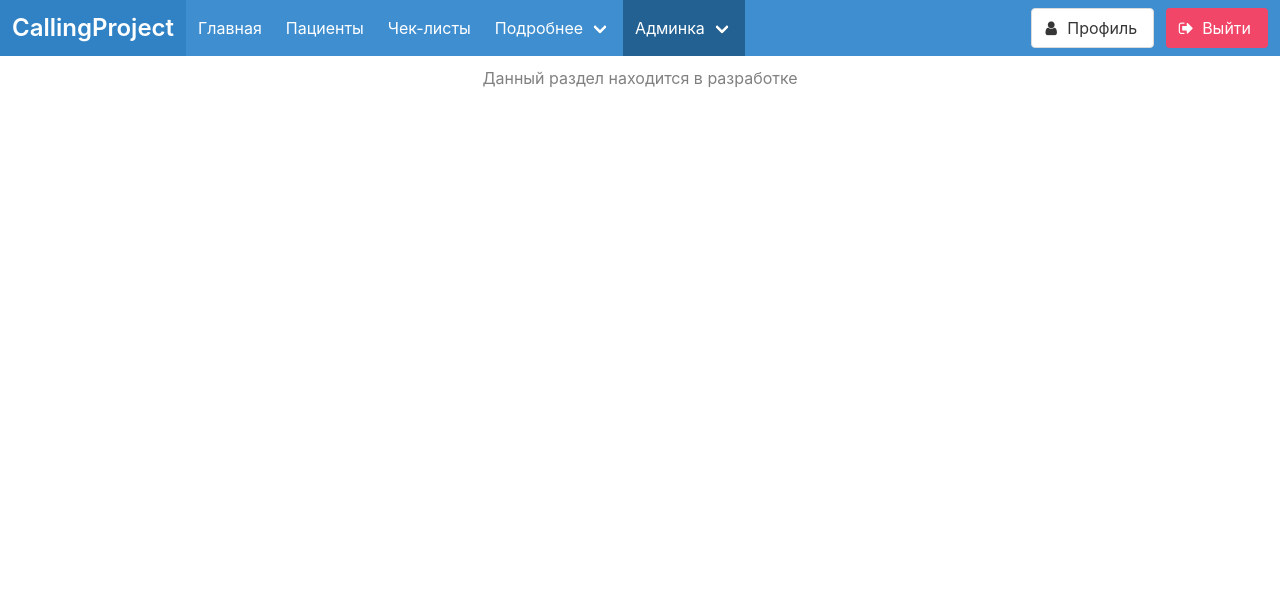
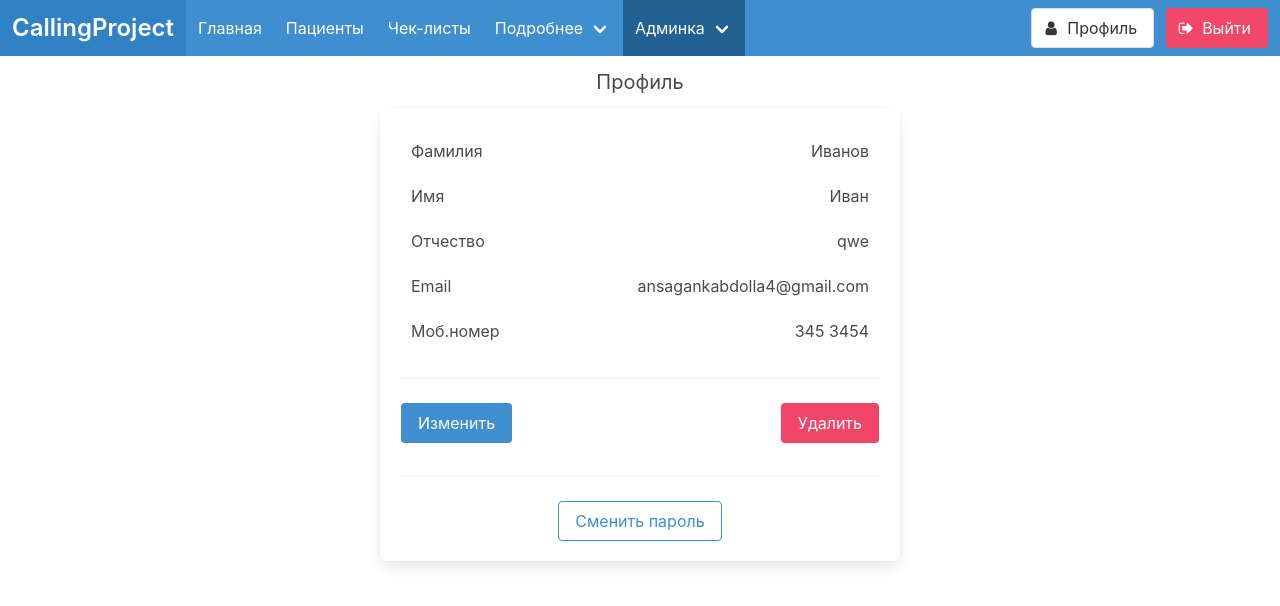
Before and after one commit to AnsaganK/CallingProject, a Django app: page /profile in a window 1280 px wide. Shown: the top 606 px of the page. Run offline with Django 3.2, Linux system fonts and the light colour scheme; a user stored in the database is signed in; data comes from the database, SQL or seed files in the repository; both versions use the stored data as it was after the commit; some libraries are stand-ins or nearby versions.

Commit message:
add profile

```diff
--- a/app/static/app/css/style.css
+++ b/app/static/app/css/style.css
@@ -141,6 +141,28 @@
     color: #248accb3;
     text-align: center;
 }
+.profile{
+    width:520px;
+    margin: auto;
+}
+.profile div{
+    display: flex;
+    margin:1px;
+    padding:10px;
+    justify-content: space-between;
+}
+.profile_buttons{
+    padding: 0px !important;
+}
+.change_password{
+    text-align: center;
+    margin: auto !important;
+    display: block !important;
+    padding: 0px !important;
+}
+td{
+    vertical-align: middle !important;
+}
 .loading{
     margin: auto;
 }
--- a/app/templates/app/admin/profile.html
+++ /dev/null
@@ -1,7 +0,0 @@
-{% extends 'app/base.html' %}
-
-{% block title %} Профиль {% endblock %}
-
-{% block content %}
-    <h3 class="not_found">Данный раздел находится в разработке</h3>
-{% endblock %}
--- /dev/null
+++ b/app/templates/app/profile/profile.html
@@ -0,0 +1,38 @@
+{% extends 'app/base.html' %}
+
+{% block title %} Профиль {% endblock %}
+
+{% block content %}
+    <span class="block_title">Профиль</span>
+    <div class="profile box">
+        <div>
+            <span>Фамилия</span>
+            <span>{{ request.user.last_name }}</span>
+        </div>
+        <div>
+            <span>Имя</span>
+            <span>{{ request.user.first_name }}</span>
+        </div>
+        <div>
+            <span>Отчество</span>
+            <span>{{ request.user.profile.patronymic }}</span>
+        </div>
+        <div>
+            <span>Email</span>
+            <span>{{ request.user.email }}</span>
+        </div>
+        <div>
+            <span>Моб.номер</span>
+            <span>{{ request.user.profile.number_phone }}</span>
+        </div>
+        <hr>
+        <div class="buttons profile_buttons">
+            <a class="button is-info is-primary" href="{% url 'profile_edit' %}">Изменить</a>
+            <a class="button is-info is-danger" href="">Удалить</a>
+        </div>
+        <hr>
+        <div class="change_password">
+            <a href="" class="button is-info is-outlined">Сменить пароль</a>
+        </div>
+    </div>
+{% endblock %}
--- a/app/urls.py
+++ b/app/urls.py
@@ -4,6 +4,7 @@ from . import views
 urlpatterns = [
     path('', views.home, name='home'),
     path('profile', views.profile, name='profile'),
+    path('profile/edit', views.profile_edit, name='profile_edit'),
     path('patients', views.patients_list, name='patients_list'),
     path('patients/add', views.patients_add, name='patients_add'),
     path('patients/<int:pk>/check_lists/', views.check_lists, name='check_lists'),
--- a/app/views.py
+++ b/app/views.py
@@ -8,7 +8,7 @@ from rest_framework import status
 from rest_framework.response import Response
 from rest_framework.views import APIView
 
-from app.forms import PatientForm, CheckListForm, ManagerForm
+from app.forms import PatientForm, CheckListForm, ManagerForm, UserEditForm, ProfileEditForm
 from app.models import Patient, PMSP, District, WorkType, PastIllness, AccompanyingIllnesses, RiskGroup, \
     DeregistrationCause, BadHabits, Medications, Wellbeing, DangerousSigns, CheckList, BloodTypes, Father
 from app.serializers import PatientSerializer
@@ -22,13 +22,20 @@ def home(request):
 @login_required
 def profile(request):
     user = request.user
+    return render(request, 'app/profile/profile.html', {"user": user})
 
-    if user.profile.is_admin:
-        return render(request, 'app/admin/profile.html', {"user": user})
 
-    elif user.profile.is_manager:
-        return render(request, 'app/manager/profile.html', {"user": user})
-
+@login_required
+def profile_edit(request):
+    if request.method == 'POST':
+        form1 = UserEditForm(request.POST, instance=request.user)
+        form2 = ProfileEditForm(request.POST, instance=request.user.profile)
+        if form1.is_valid():
+            form1.save()
+        if form2.is_valid():
+            form2.save()
+        return redirect(reverse('profile'))
+    return render(request, 'app/profile/profile_edit.html')
 
 @login_required
 def managers_list(request):
```
Also changed, not shown: app/forms.py (+12 -1 lines), app/templates/app/manager/profile.html (deleted, +0 -7 lines), app/templates/app/profile/profile_edit.html (added, +36 -0 lines), db.sqlite3.
